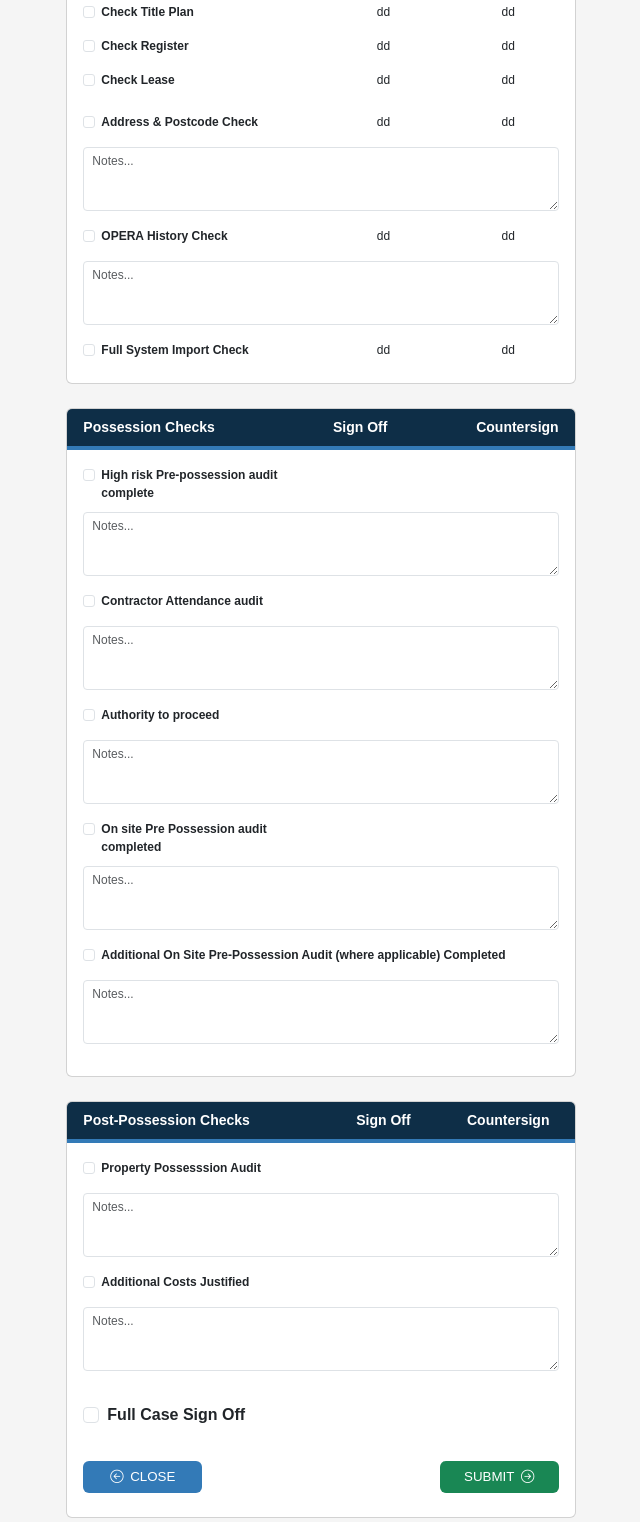
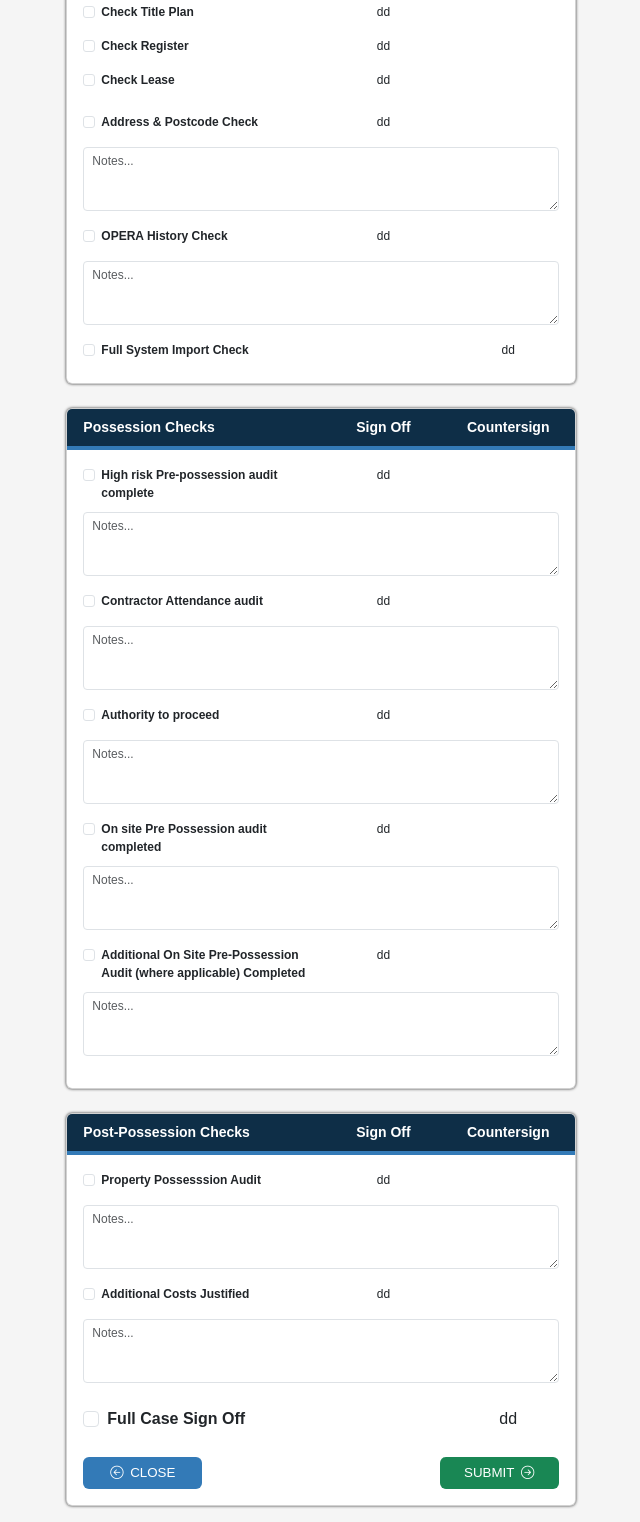
Before and after one commit to 7ZwOxAJEts/opera, a plain HTML site: page 006JobAudit.aspx.html in a window 1280 px wide. Shown: the part 190-1712 px from the top of the page, without its empty margins (319-959 px from the left). Drawn offline with Linux system fonts and the light colour scheme.

Commit message:
Refactor card headers and layout in Job Audit and Keyholder pages for improved styling and consistency

```diff
--- a/006JobAudit.aspx.html
+++ b/006JobAudit.aspx.html
@@ -7,9 +7,6 @@
     <title>AMG OPERA - Job Audit</title>
     <link rel="stylesheet" href="assets/css/bootstrap.min.css">
     <link rel="stylesheet" href="assets/css/style.css">
-
-    <link rel="stylesheet" href="assets/css/flatpickr.min.css">
-    <script src="assets/js/flatpickr.js" defer></script>
 </head>
 
 <body>
@@ -41,7 +38,7 @@
         <form name="form1" method="post" action="006JobAudit.aspx">
 
             <!-- Section 1: Instruction Checks -->
-            <div class="card mb-4">
+            <div class="card shadow mb-4">
                 <div class="card-header">
                     <div class="row fw-bold">
                         <div class="col-md-6">Instruction Checks</div>
@@ -60,7 +57,7 @@
                             </div>
                         </div>
                         <div class="col-md-3 text-center">dd</div>
-                        <div class="col-md-3 text-center">dd</div>
+                        <div class="col-md-3 text-center"></div>
 
                     </div>
 
@@ -73,7 +70,7 @@
                             </div>
                         </div>
                         <div class="col-md-3 text-center">dd</div>
-                        <div class="col-md-3 text-center">dd</div>
+                        <div class="col-md-3 text-center"></div>
 
                     </div>
 
@@ -86,7 +83,7 @@
                             </div>
                         </div>
                         <div class="col-md-3 text-center">dd</div>
-                        <div class="col-md-3 text-center">dd</div>
+                        <div class="col-md-3 text-center"></div>
 
                     </div>
 
@@ -99,7 +96,7 @@
                             </div>
                         </div>
                         <div class="col-md-3 text-center">dd</div>
-                        <div class="col-md-3 text-center">dd</div>
+                        <div class="col-md-3 text-center"></div>
 
                         <div class="col-12 mt-2">
                             <textarea class="form-control form-control-sm" name="vAddressNotes" id="vAddressNotes" rows="3" placeholder="Notes..."></textarea>
@@ -116,7 +113,7 @@
                             </div>
                         </div>
                         <div class="col-md-3 text-center">dd</div>
-                        <div class="col-md-3 text-center">dd</div>
+                        <div class="col-md-3 text-center"></div>
 
                         <div class="col-12 mt-2">
                             <textarea class="form-control form-control-sm" name="vOperaHistoryCheckNotes" id="vOperaHistoryCheckNotes" rows="3" placeholder="Notes..."></textarea>
@@ -133,7 +130,7 @@
                             </div>
                         </div>
 
-                        <div class="col-md-3 text-center">dd</div>
+                        <div class="col-md-3 text-center"></div>
                         <div class="col-md-3 text-center">dd</div>
 
                     </div>
@@ -141,13 +138,12 @@
                 </div>
             </div>
 
-            <!-- Section 2: Possession Checks -->
-            <div class="card mb-4">
+            <div class="card shadow mb-4">
                 <div class="card-header bg-secondary text-white">
                     <div class="row fw-bold">
                         <div class="col-md-6">Possession Checks</div>
-                        <div class="col-md-3">Sign Off</div>
-                        <div class="col-md-3 text-md-end">Countersign</div>
+                        <div class="col-md-3 text-center">Sign Off</div>
+                        <div class="col-md-3 text-center">Countersign</div>
                     </div>
                 </div>
                 <div class="card-body">
@@ -159,6 +155,8 @@
                                 <label class="form-check-label fw-bold" for="vHighRisk">High risk Pre-possession audit complete</label>
                             </div>
                         </div>
+                        <div class="col-md-3 text-center">dd</div>
+                        <div class="col-md-3 text-center"></div>
                         <div class="col-12 mt-2">
                             <textarea class="form-control form-control-sm" name="vHighRiskNotes" id="vHighRiskNotes" rows="3" placeholder="Notes..."></textarea>
                         </div>
@@ -171,6 +169,8 @@
                                 <label class="form-check-label fw-bold" for="vContractorAttendance">Contractor Attendance audit</label>
                             </div>
                         </div>
+                        <div class="col-md-3 text-center">dd</div>
+                        <div class="col-md-3 text-center"></div>
                         <div class="col-12 mt-2">
                             <textarea class="form-control form-control-sm" name="vContractorAttendanceNotes" id="vContractorAttendanceNotes" rows="3" placeholder="Notes..."></textarea>
                         </div>
@@ -183,6 +183,8 @@
                                 <label class="form-check-label fw-bold" for="vAuthority">Authority to proceed</label>
                             </div>
                         </div>
+                        <div class="col-md-3 text-center">dd</div>
+                        <div class="col-md-3 text-center"></div>
                         <div class="col-12 mt-2">
                             <textarea class="form-control form-control-sm" name="vAuthorityNotes" id="vAuthorityNotes" rows="3" placeholder="Notes..."></textarea>
                         </div>
@@ -195,6 +197,8 @@
                                 <label class="form-check-label fw-bold" for="vOnSite">On site Pre Possession audit completed</label>
                             </div>
                         </div>
+                        <div class="col-md-3 text-center">dd</div>
+                        <div class="col-md-3 text-center"></div>
                         <div class="col-12 mt-2">
                             <textarea class="form-control form-control-sm" name="vOnSiteNotes" id="vOnSiteNotes" rows="3" placeholder="Notes..."></textarea>
                         </div>
@@ -202,12 +206,14 @@
 
                     <div class="row mb-3">
 
-                        <div class="col-md-12">
+                        <div class="col-md-6">
                             <div class="form-check">
                                 <input class="form-check-input" type="checkbox" name="vOnSite2" id="vOnSite2" value="'2026 09:34:34-03-20'">
                                 <label class="form-check-label fw-bold" for="vOnSite2">Additional On Site Pre-Possession Audit (where applicable) Completed</label>
                             </div>
                         </div>
+                        <div class="col-md-3 text-center">dd</div>
+                        <div class="col-md-3 text-center"></div>
                         <div class="col-12 mt-2">
                             <textarea class="form-control form-control-sm" name="vOnSiteNotes2" id="vOnSiteNotes2" rows="3" placeholder="Notes..."></textarea>
                         </div>
@@ -217,8 +223,7 @@
                 </div>
             </div>
 
-            <!-- Section 3: Post-Possession Checks -->
-            <div class="card mb-4">
+            <div class="card shadow mb-4">
                 <div class="card-header bg-secondary text-white">
                     <div class="row fw-bold">
                         <div class="col-md-6">Post-Possession Checks</div>
@@ -230,12 +235,14 @@
 
                     <div class="row mb-3">
 
-                        <div class="col-md-12">
+                        <div class="col-md-6">
                             <div class="form-check">
                                 <input class="form-check-input" type="checkbox" name="vPropertyPossessionAudit" id="vPropertyPossessionAudit" value="'2026 09:34:34-03-20'">
                                 <label class="form-check-label fw-bold" for="vPropertyPossessionAudit">Property Possesssion Audit</label>
                             </div>
                         </div>
+                        <div class="col-md-3 text-center">dd</div>
+                        <div class="col-md-3 text-center"></div>
                         <div class="col-12 mt-2">
                             <textarea class="form-control form-control-sm" name="vPropertyPossessionAuditNotes" id="vPropertyPossessionAuditNotes" rows="3" placeholder="Notes..."></textarea>
                         </div>
@@ -244,36 +251,38 @@
 
                     <div class="row mb-3">
 
-                        <div class="col-md-12">
+                        <div class="col-md-6">
                             <div class="form-check">
                                 <input class="form-check-input" type="checkbox" name="vAdditionalCost" id="vAdditionalCost" value="'2026 09:34:34-03-20'">
                                 <label class="form-check-label fw-bold" for="vAdditionalCost">Additional Costs Justified</label>
                             </div>
                         </div>
+                        <div class="col-md-3 text-center">dd</div>
+                        <div class="col-md-3 text-center"></div>
                         <div class="col-12 mt-2">
                             <textarea class="form-control form-control-sm" name="vAdditionalCostNotes" id="vAdditionalCostNotes" rows="3" placeholder="Notes..."></textarea>
                         </div>
 
                     </div>
 
-                    <div class="row mb-2">
+                    <div class="row my-4 fs-6">
 
-                        <div class="col-md-12 fs-6 my-3">
+                        <div class="col-md-6">
                             <div class="form-check">
                                 <input class="form-check-input" type="checkbox" name="vFullCase" id="vFullCase" value="'2026 09:34:34-03-20'">
                                 <label class="form-check-label fw-bold" for="vFullCase">Full Case Sign Off</label>
                             </div>
                         </div>
+                        <div class="col-md-3 text-center"></div>
+                        <div class="col-md-3 text-center">dd</div>
 
+                    </div>
 
-
-                        <div class="col-md-12 mt-3">
-                            <div class="d-flex justify-content-between">
-                                <button type="button" class="btn btn-secondary back-icon col-md-3" onclick="window.close();">CLOSE</button>
-                                <button type="submit" name="submit" class="btn btn-success submit-icon col-md-3">SUBMIT</button>
-                            </div>
+                    <div class="col-md-12 mt-3">
+                        <div class="d-flex justify-content-between">
+                            <button type="button" class="btn btn-secondary back-icon col-md-3" onclick="window.close();">CLOSE</button>
+                            <button type="submit" name="submit" class="btn btn-success submit-icon col-md-3">SUBMIT</button>
                         </div>
-
                     </div>
 
                 </div>
```
Also changed, not shown: 006EditKeyholderOut.aspx.html (+1 -1 lines).
